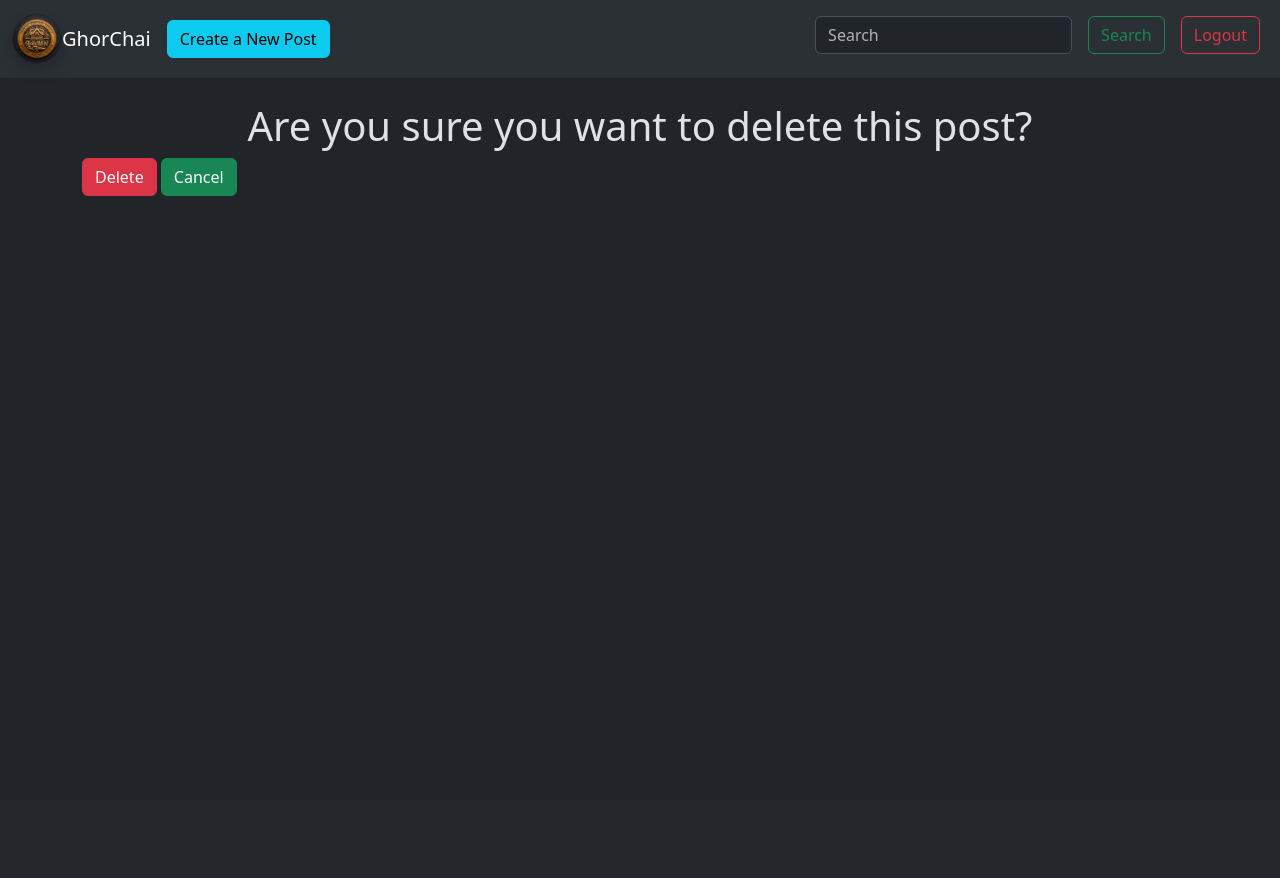
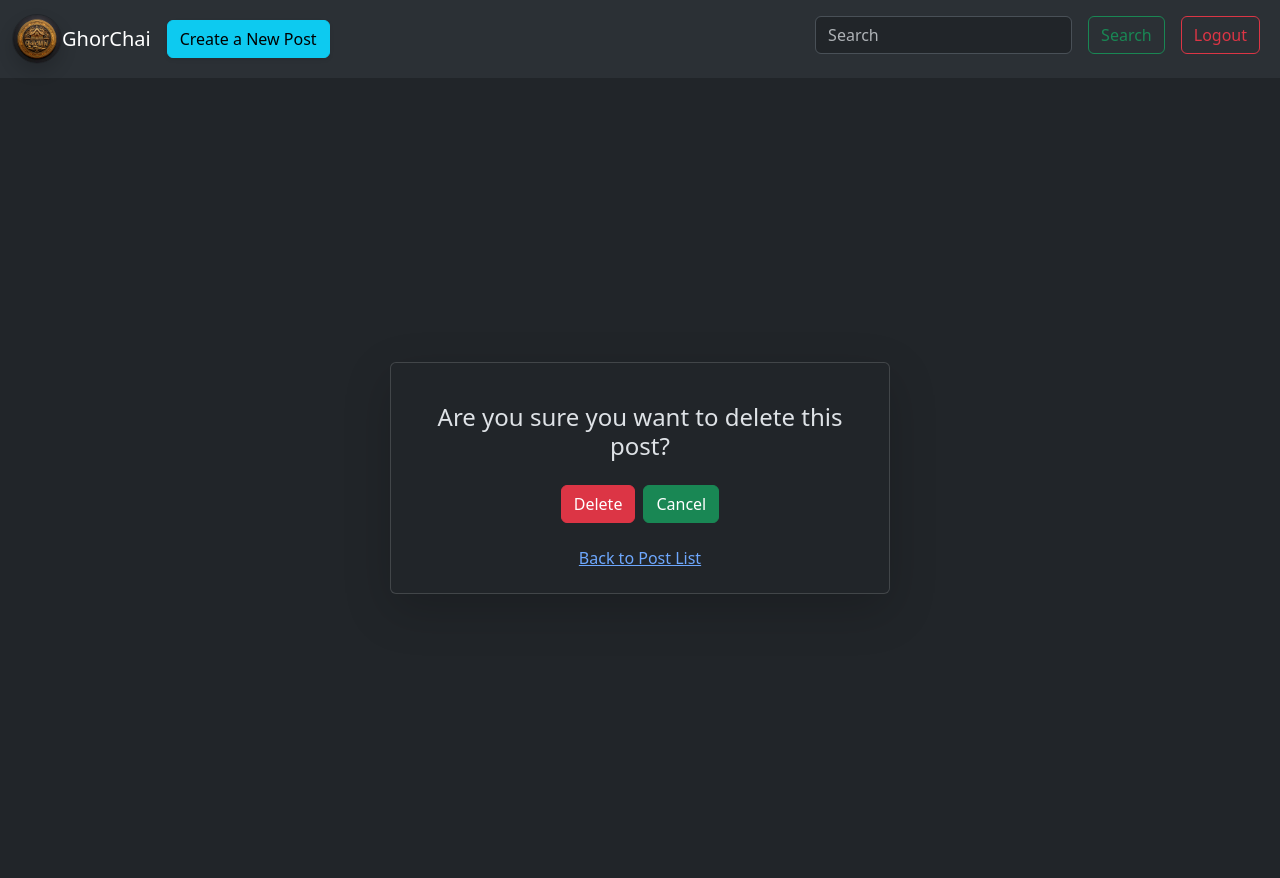
Before and after one commit to ProtikAcharjay/GhorChai, a Django app: page /post/1/delete/ in a window 1280 px wide. Before the commit the page ends 196 px from the top, so only its background shows below. Run offline with Django 4.2, Linux system fonts and the light colour scheme; a user stored in the database is signed in; tables that the repository leaves empty hold one stand-in row (values such as "Sample post"); some libraries are stand-ins or nearby versions.

Commit message:
Fixed delete page and url management

```diff
--- a/GhorChai/GhorChai/urls.py
+++ b/GhorChai/GhorChai/urls.py
@@ -19,8 +19,10 @@ from django.urls import path, include
 from django.conf import settings
 from django.conf.urls.static import static
 from django.contrib.auth.urls import views as auth_views
+from django.shortcuts import redirect
 
 urlpatterns = [
+    path('', lambda request: redirect('post/')),
     path('admin/', admin.site.urls),
     path('post/', include('RentPost.urls')),
     path('accounts/', include('django.contrib.auth.urls')),
--- a/GhorChai/RentPost/templates/post_confirm_delete.html
+++ b/GhorChai/RentPost/templates/post_confirm_delete.html
@@ -1,20 +1,28 @@
 {% extends "layout.html" %}
 
-{% block title %}
-    RentPost
-{% endblock %}
-
 {% block content %}
-    <h1 class="text-center mt-4">
+    <div class="container d-flex justify-content-center align-items-center" style="min-height: 100vh;">
+        <div class="card shadow-lg" style="width: 100%; max-width: 500px;">
+            <div class="card-body">
+                <h4 class="card-title text-center my-4">
                     Are you sure you want to delete this post?
-    </h1>
+                </h4>
                 <form method="post">
                     {% csrf_token %}
-        <button class="btn btn-danger" type="submit">
+                    <div class="d-flex justify-content-center mb-3">
+                        <button class="btn btn-danger me-2" type="submit">
                             Delete
                         </button>
-        <a href="{% url "post_list" %}" class="btn btn-success">
+                        <a href="{% url 'post_list' %}" class="btn btn-success">
                             Cancel
                         </a>
+                    </div>
                 </form>
+                <div class="text-center mt-3">
+                    <a href="{% url 'post_list' %}" class="btn btn-link">Back to Post List</a>
+                </div>
+            </div>
+        </div>
+    </div>
+
 {% endblock %}
--- a/GhorChai/RentPost/templates/post_list.html
+++ b/GhorChai/RentPost/templates/post_list.html
@@ -11,10 +11,11 @@
     <div class="container row gap-3">
         {% for post in posts  %}
             <div class="card" style="width: 18rem;">
-                <img src="{{post.image.url}}" class="card-img-top" alt="...">
+                <img src="{% if post.image %}{{ post.image.url }}{% else %}{{ 'path/to/default-image.jpg' }}{% endif %}" class="card-img-top" alt="...">
                 <div class="card-body">
                     <h5 class="card-title">{{post.title}}</h5>
                     <p class="card-text">{{post.description}}</p>
+                    <p class="card-text">{{post.price}} Tk</p>
                     {% if post.owner == user %}
                     <a href="{% url "post_edit" post.id %}" class="btn btn-primary">Edit Post</a>
                     <a href="{% url "post_delete" post.id %}" class="btn btn-danger">Delete Post</a>
```
Also changed, not shown: GhorChai/media/post_images/basa.jpg (added), GhorChai/media/post_images/istockphoto-1470264490-612x612.jpg (added). Lines whose indentation alone changed are shown as unchanged.
